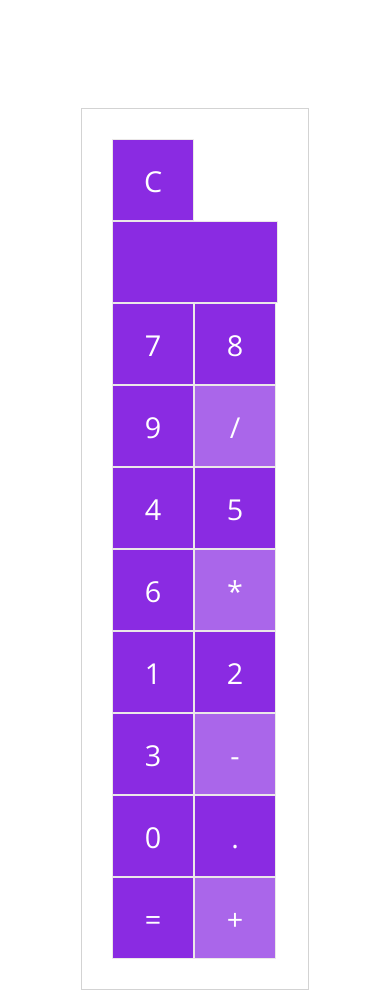
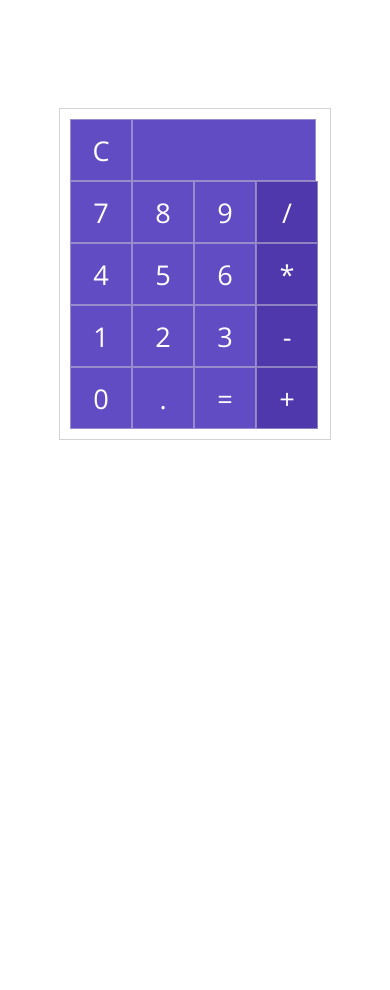
Before and after one commit to momentum-team-6/js--calculator-tfalba, a plain HTML site: page index.html in a window 390 px wide. After the commit the page ends 844 px from the top, so only its background shows below. Drawn offline with nearby package versions, Linux system fonts and the light colour scheme.

Commit message:
formatting changes on color and sizing of result // also made smaller for phone view

```diff
--- a/main.css
+++ b/main.css
@@ -2,19 +2,19 @@ body {
     display: flex;
     align-items: center;
     justify-content: center;
-    font-size: 1.8em;
+    font-size: 1.7rem;
     /* font-family: 'Oswald', sans-serif; */
     font-family: 'Open Sans', sans-serif;
 }
 
 .container {
-    padding: 30px;
-    margin: 100px;
+    padding: 10px;
+    margin-top: 100px;
     /* display: flex; */
     flex-direction: column;
     border: solid 1px lightgrey;
     justify-content: center;
-    flex-basis: 328px;
+    flex-basis: 250px;
     align-items: center;
 }
 
@@ -26,32 +26,46 @@ body {
     display: flex;
     /* flex-wrap: wrap; */
     color: white;
-    background-color: blueviolet;
+    background-color:#624cc3;
     align-items: center;
     justify-content: center;
-    flex-basis: 80px; height: 80px;
-    border: solid .5px rgb(235, 232, 232);
+    flex-basis: 60px; height: 60px;
+    border: solid 1px rgba(213, 210, 216, 0.475);
+    border-width: .5px;
     /* flex-grow: 1; */
  }
 
  .box:hover {
-     background-color: rgba(183, 140, 221, 0.678);
-     border: solid 1px rgb(207, 205, 205);
+     background-color:#876fef;
+     border: solid .5px rgba(104, 101, 103, 0.486);
+
  }
 
  .rectangle {
-     flex-basis: 80px;
-     padding-left: 164px;
+     flex-basis: 182px;
+     justify-content: flex-end;
+     /* flex-basis: 70px;
+     padding-left: 113px; */
+ }
+
+ .rectangle:hover {
+     background-color:#624cc3;
+     border: solid .5px rgba(213, 210, 216, 0.475);
+
  }
 
 .box-divide, .box-times, .box-minus, .box-plus {
-    background-color:rgba(137, 43, 226, 0.719);
+    background-color: #4e38ab;
+}
+
+.box-divide:hover, .box-times:hover, .box-minus:hover, .box-plus:hover {
+    background-color: #362382;
 }
 
 .highlight {
+    font-size: 1.3rem;
+}
+
+.highlight2 {
     font-size: 1.5rem;
 }
-
-.highlight {
-    font-size: 1.2rem;
-}
--- a/main.js
+++ b/main.js
@@ -11,10 +11,12 @@ container.addEventListener('click', function (event) {
     // display.innerHTML = event.target.innerText
     if (input.length>3) {
         display.classList.add('highlight')
+        display.classList.remove('highlight2')
         display.innerHTML = input
     }
     else if (input.length>2) {
         display.classList.add('highlight2')
+        display.classList.remove('highlight')
         display.innerHTML = input
     }
     else {
@@ -22,7 +24,7 @@ container.addEventListener('click', function (event) {
 }}
 else if (event.target.classList.contains('equals')) {
     output=eval(input)
-    display.innerHTML = output
+    display.innerHTML = output+" "
 }
 else if (event.target.classList.contains('boxc')) {
     input=""
```
